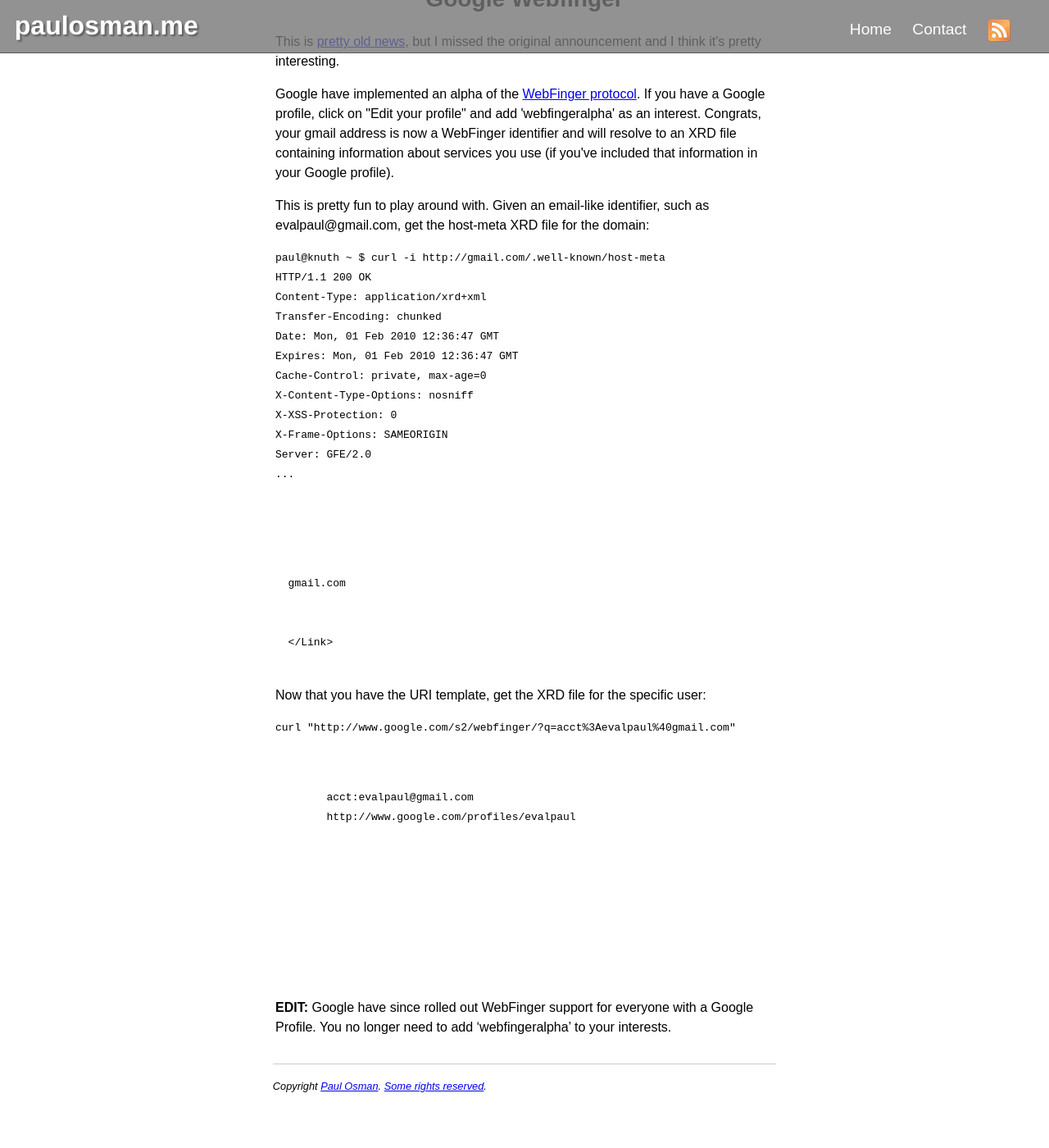
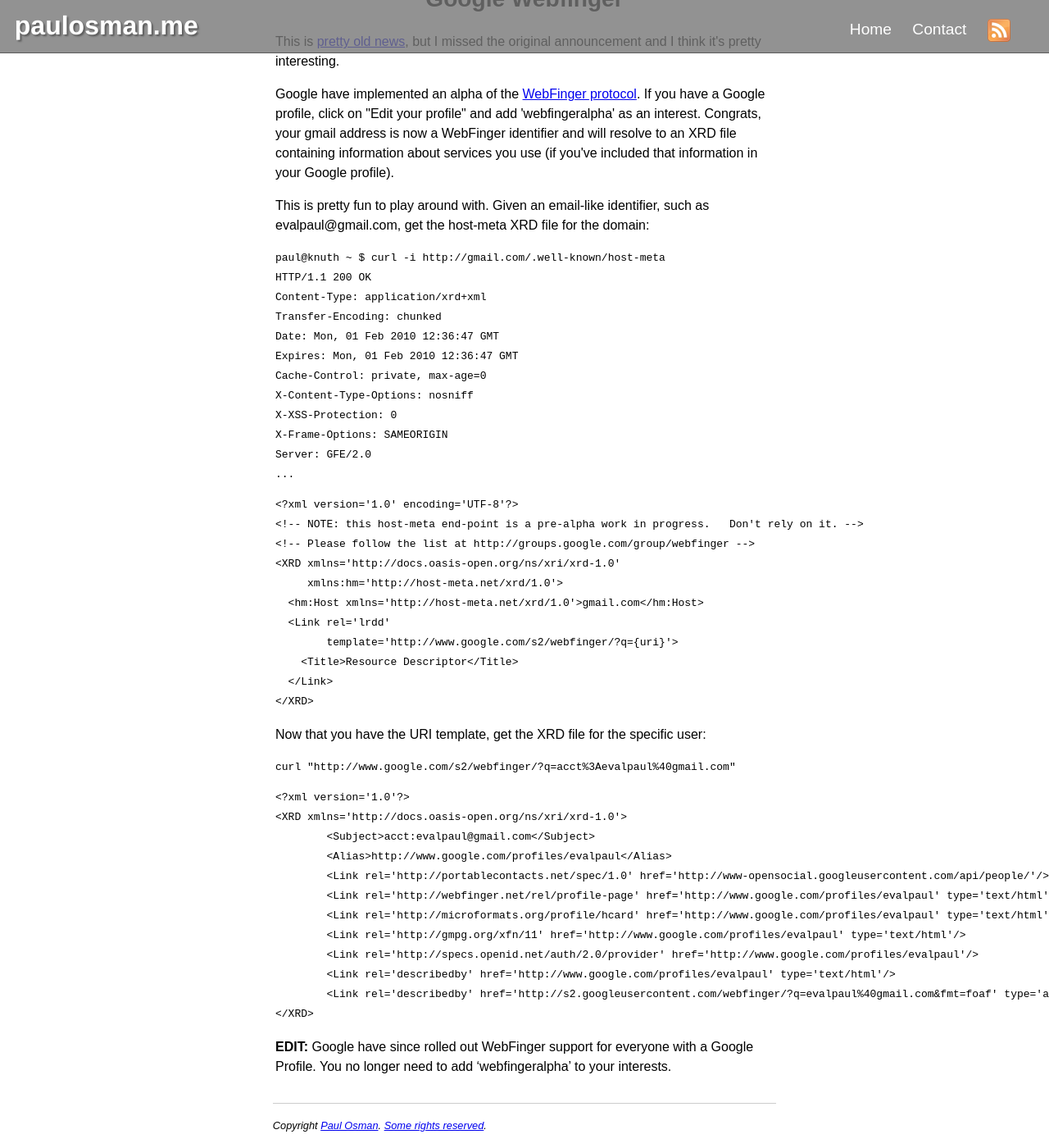
Before and after one commit to paulosman/paulosman.github.io, a Jekyll site: the page built from _posts/2010-02-01-google-webfinger.markdown, in a window 1280 px wide and 1400 px high, scrolled down 131 px. Shown: the whole window at 82% size. Built offline with Jekyll 4.4.1, drawn with Linux system fonts in a browser that asks for light colours; Markdown is read by kramdown in place of the engine named in the settings; comment, search, counter and statistics services are not loaded; before the commit the page ends 1483 px from its top, so only the background shows below that.

Commit message:
Fix broken XML in google webfinger post

```diff
--- a/_posts/2010-02-01-google-webfinger.markdown
+++ b/_posts/2010-02-01-google-webfinger.markdown
@@ -27,17 +27,17 @@
 </pre>
 
 <pre lang="xml">
-<?xml version='1.0' encoding='UTF-8'?>
-<!-- NOTE: this host-meta end-point is a pre-alpha work in progress.   Don't rely on it. -->
-<!-- Please follow the list at http://groups.google.com/group/webfinger -->
-<XRD xmlns='http://docs.oasis-open.org/ns/xri/xrd-1.0'
-     xmlns:hm='http://host-meta.net/xrd/1.0'>
-  <hm:Host xmlns='http://host-meta.net/xrd/1.0'>gmail.com</hm:Host>
-  <Link rel='lrdd'
-        template='http://www.google.com/s2/webfinger/?q={uri}'>
-    <Title>Resource Descriptor</Title>
-  </Link>
-</XRD>
+&lt;?xml version='1.0' encoding='UTF-8'?&gt;
+&lt;!-- NOTE: this host-meta end-point is a pre-alpha work in progress.   Don't rely on it. --&gt;
+&lt;!-- Please follow the list at http://groups.google.com/group/webfinger --&gt;
+&lt;XRD xmlns='http://docs.oasis-open.org/ns/xri/xrd-1.0'
+     xmlns:hm='http://host-meta.net/xrd/1.0'&gt;
+  &lt;hm:Host xmlns='http://host-meta.net/xrd/1.0'&gt;gmail.com&lt;/hm:Host&gt;
+  &lt;Link rel='lrdd'
+        template='http://www.google.com/s2/webfinger/?q={uri}'&gt;
+    &lt;Title&gt;Resource Descriptor&lt;/Title&gt;
+  &lt;/Link&gt;
+&lt;/XRD&gt;
 </pre>
 
 <p>Now that you have the URI template, get the XRD file for the specific user:</p>
@@ -47,18 +47,18 @@
 </pre>
 
 <pre lang="xml">
-<?xml version='1.0'?>
-<XRD xmlns='http://docs.oasis-open.org/ns/xri/xrd-1.0'>
-	<Subject>acct:evalpaul@gmail.com</Subject>
-	<Alias>http://www.google.com/profiles/evalpaul</Alias>
-	<Link rel='http://portablecontacts.net/spec/1.0' href='http://www-opensocial.googleusercontent.com/api/people/'/>
-	<Link rel='http://webfinger.net/rel/profile-page' href='http://www.google.com/profiles/evalpaul' type='text/html'/>
-	<Link rel='http://microformats.org/profile/hcard' href='http://www.google.com/profiles/evalpaul' type='text/html'/>
-	<Link rel='http://gmpg.org/xfn/11' href='http://www.google.com/profiles/evalpaul' type='text/html'/>
-	<Link rel='http://specs.openid.net/auth/2.0/provider' href='http://www.google.com/profiles/evalpaul'/>
-	<Link rel='describedby' href='http://www.google.com/profiles/evalpaul' type='text/html'/>
-	<Link rel='describedby' href='http://s2.googleusercontent.com/webfinger/?q=evalpaul%40gmail.com&amp;fmt=foaf' type='application/rdf+xml'/>
-</XRD>
+&lt;?xml version='1.0'?&gt;
+&lt;XRD xmlns='http://docs.oasis-open.org/ns/xri/xrd-1.0'&gt;
+	&lt;Subject&gt;acct:evalpaul@gmail.com&lt;/Subject&gt;
+	&lt;Alias&gt;http://www.google.com/profiles/evalpaul&lt;/Alias&gt;
+	&lt;Link rel='http://portablecontacts.net/spec/1.0' href='http://www-opensocial.googleusercontent.com/api/people/'/&gt;
+	&lt;Link rel='http://webfinger.net/rel/profile-page' href='http://www.google.com/profiles/evalpaul' type='text/html'/&gt;
+	&lt;Link rel='http://microformats.org/profile/hcard' href='http://www.google.com/profiles/evalpaul' type='text/html'/&gt;
+	&lt;Link rel='http://gmpg.org/xfn/11' href='http://www.google.com/profiles/evalpaul' type='text/html'/&gt;
+	&lt;Link rel='http://specs.openid.net/auth/2.0/provider' href='http://www.google.com/profiles/evalpaul'/&gt;
+	&lt;Link rel='describedby' href='http://www.google.com/profiles/evalpaul' type='text/html'/&gt;
+	&lt;Link rel='describedby' href='http://s2.googleusercontent.com/webfinger/?q=evalpaul%40gmail.com&amp;fmt=foaf' type='application/rdf+xml'/&gt;
+&lt;/XRD&gt;
 </pre>
 
 **EDIT:** Google have since rolled out WebFinger support for everyone with a Google Profile. You no longer need to add 'webfingeralpha' to your interests.
```
